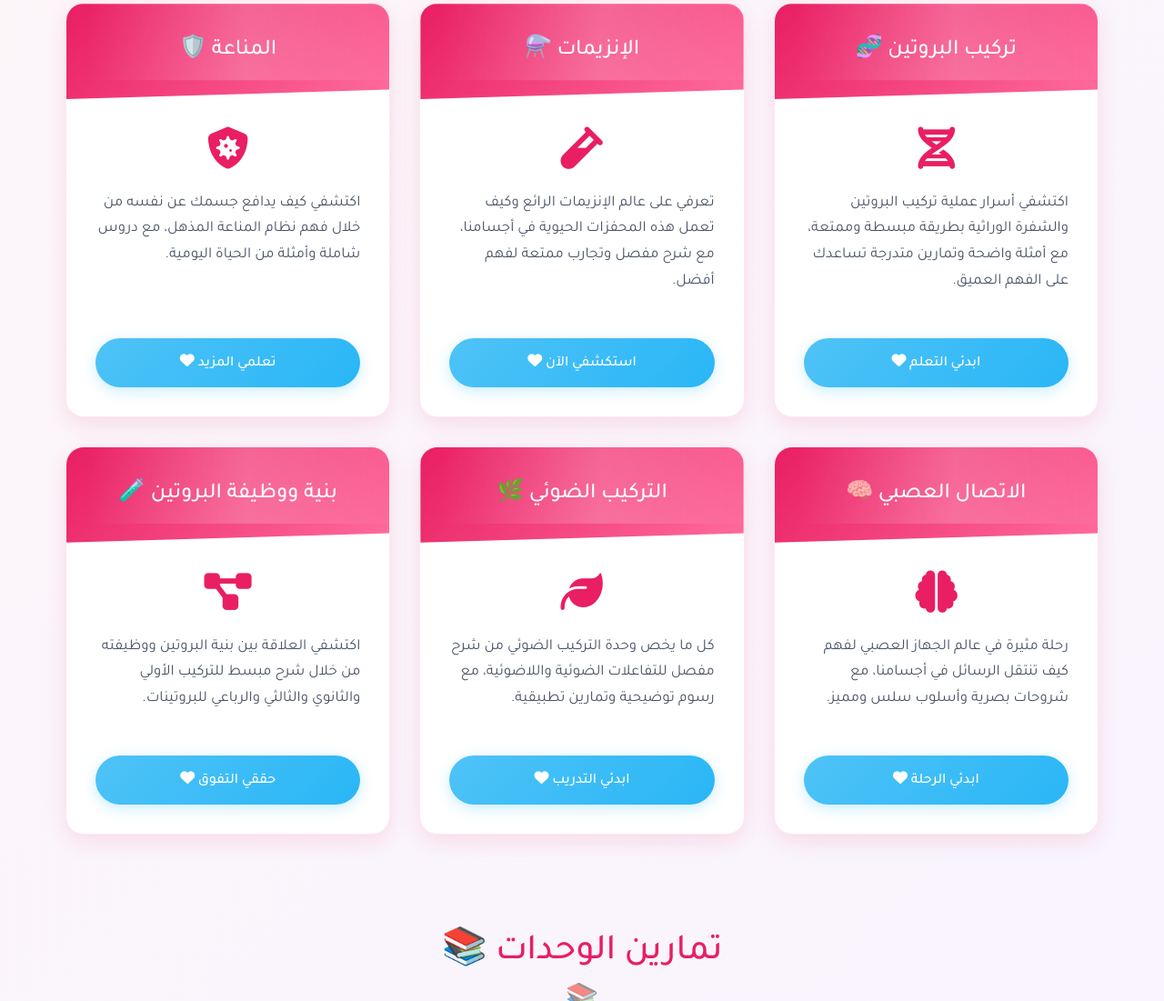
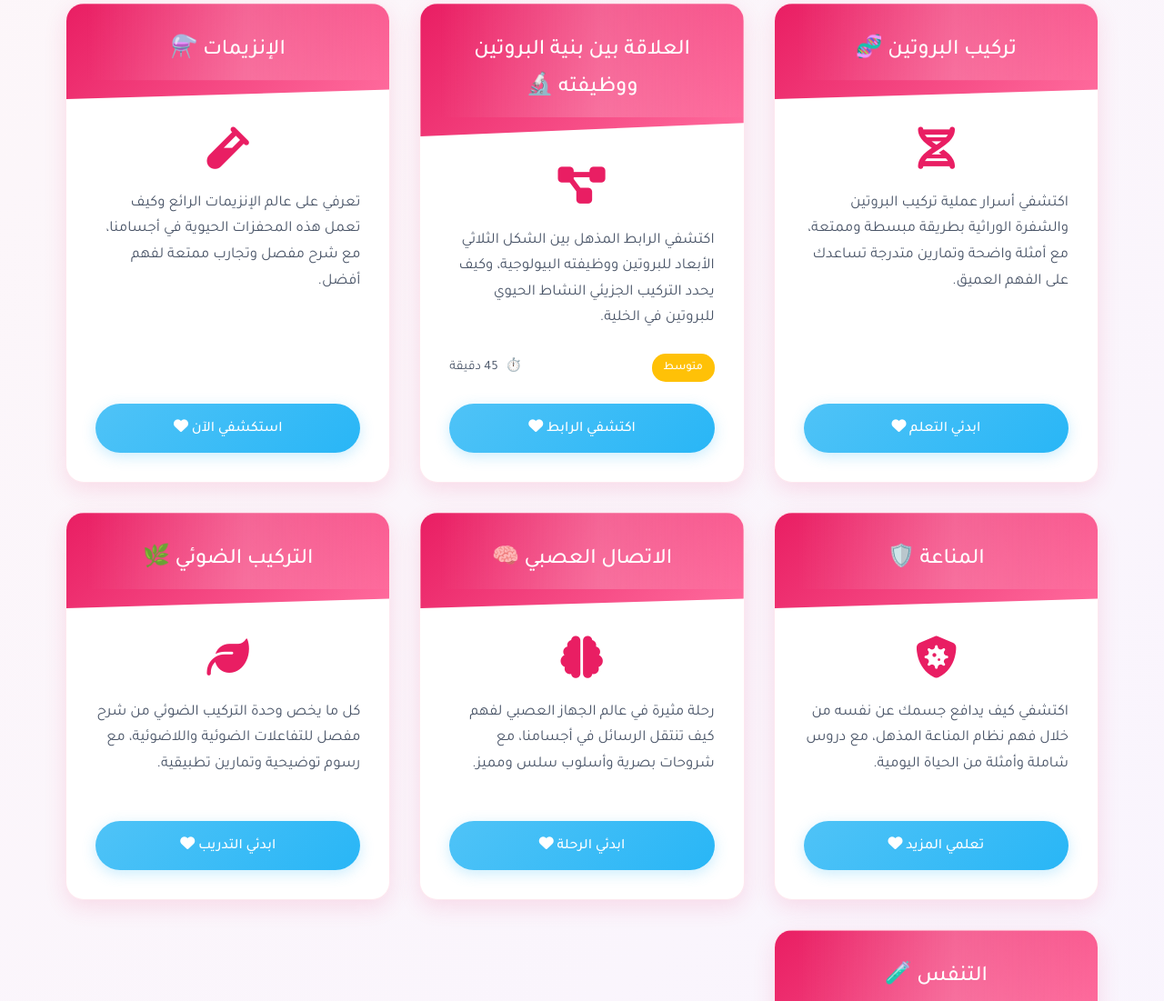
Before and after one commit to zirxis/ms_djohri, a plain HTML site: page index.html in a window 1280 px wide. Shown: the part 1332-2433 px from the top of the page at 91% size. Drawn offline with Linux system fonts and the light colour scheme; animation ran at ten frames a second.

Commit message:
Update index.html

```diff
--- a/index.html
+++ b/index.html
@@ -278,6 +278,26 @@
 
                     <article class="topic-card">
                         <header class="topic-header">
+                            <h3>العلاقة بين بنية البروتين ووظيفته <span aria-hidden="true">🔬</span></h3>
+                        </header>
+                        <div class="topic-body">
+                            <i class="fas fa-project-diagram topic-icon" aria-hidden="true"></i>
+                            <p>اكتشفي الرابط المذهل بين الشكل الثلاثي الأبعاد للبروتين ووظيفته البيولوجية، وكيف يحدد التركيب الجزيئي النشاط الحيوي للبروتين في الخلية.</p>
+                            <div class="topic-meta">
+                                <span class="difficulty medium">متوسط</span>
+                                <span class="duration">45 دقيقة</span>
+                            </div>
+                            <button class="topic-link"
+                                    data-pdf="بنية_ووظيفة_البروتين.pdf"
+                                    aria-label="فتح درس العلاقة بين بنية البروتين ووظيفته"
+                                    title="فتح درس العلاقة بين بنية البروتين ووظيفته">
+                                اكتشفي الرابط <i class="fas fa-heart" aria-hidden="true"></i>
+                            </button>
+                        </div>
+                    </article>
+
+                    <article class="topic-card">
+                        <header class="topic-header">
                             <h3>الإنزيمات <span aria-hidden="true">⚗️</span></h3>
                         </header>
                         <div class="topic-body">
@@ -287,7 +307,7 @@
 
                             </div>
                             <button class="topic-link"
-                                    data-pdf="الإنزيمات.pdf"
+                                    data-pdf="دروس_الوحدة_الثالثة.pdf"
                                     aria-label="فتح درس الإنزيمات"
                                     title="فتح درس الإنزيمات">
                                 استكشفي الآن <i class="fas fa-heart" aria-hidden="true"></i>
@@ -354,18 +374,18 @@
 
                     <article class="topic-card">
                         <header class="topic-header">
-                            <h3>بنية ووظيفة البروتين <span aria-hidden="true">🧪</span></h3>
+                            <h3>التنفس <span aria-hidden="true">🧪</span></h3>
                         </header>
                         <div class="topic-body">
                             <i class="fas fa-project-diagram topic-icon" aria-hidden="true"></i>
-                            <p>اكتشفي العلاقة بين بنية البروتين ووظيفته من خلال شرح مبسط للتركيب الأولي والثانوي والثالثي والرباعي للبروتينات.</p>
+                            <p>اكتشفي كل ما تحتاجينه في درس التنفس</p>
                             <div class="topic-meta">
 
                             </div>
                             <button class="topic-link"
-                                    data-pdf="دروس_الوحدة_الثالثة.pdf"
-                                    aria-label="فتح درس بنية ووظيفة البروتين"
-                                    title="فتح درس بنية ووظيفة البروتين">
+                                    data-pdf="التنفس.pdf"
+                                    aria-label="التنفس"
+                                    title="فتح درس التنفس">
                                 حققي التفوق <i class="fas fa-heart" aria-hidden="true"></i>
                             </button>
                         </div>
```
